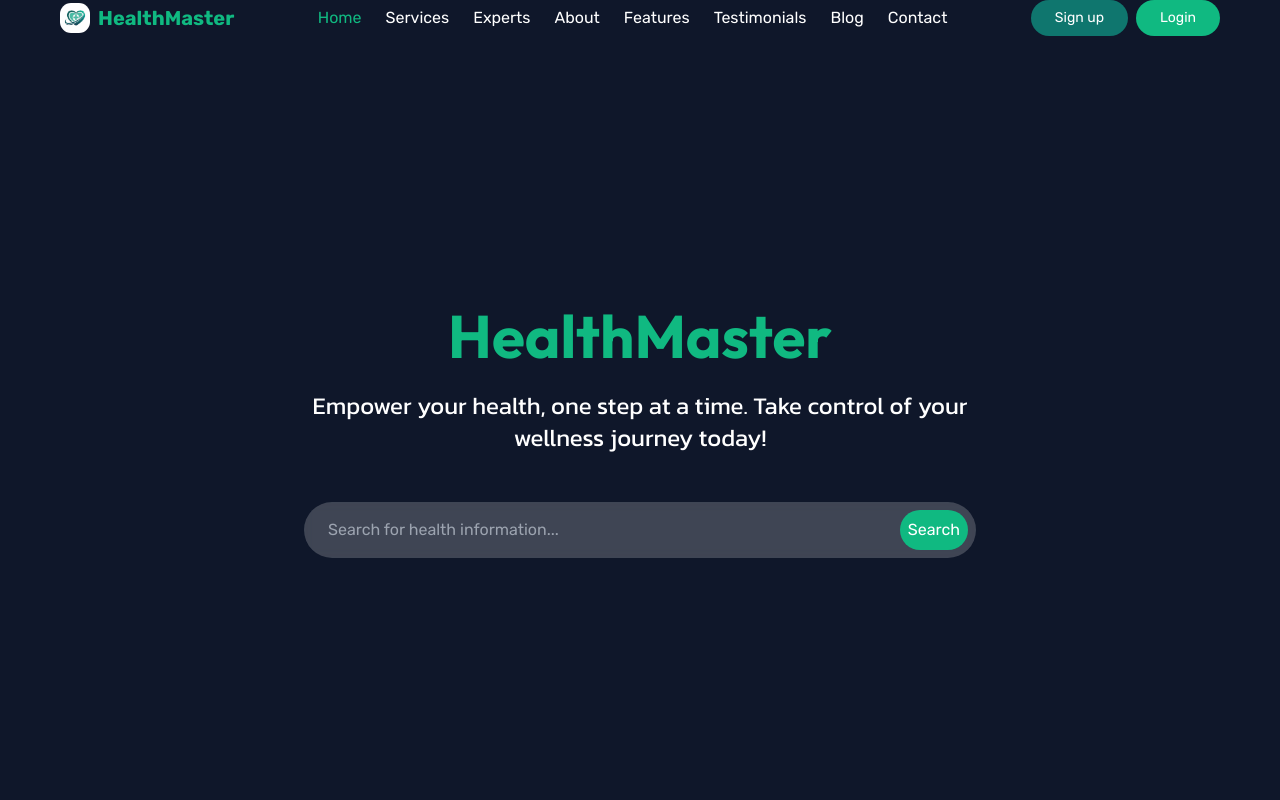
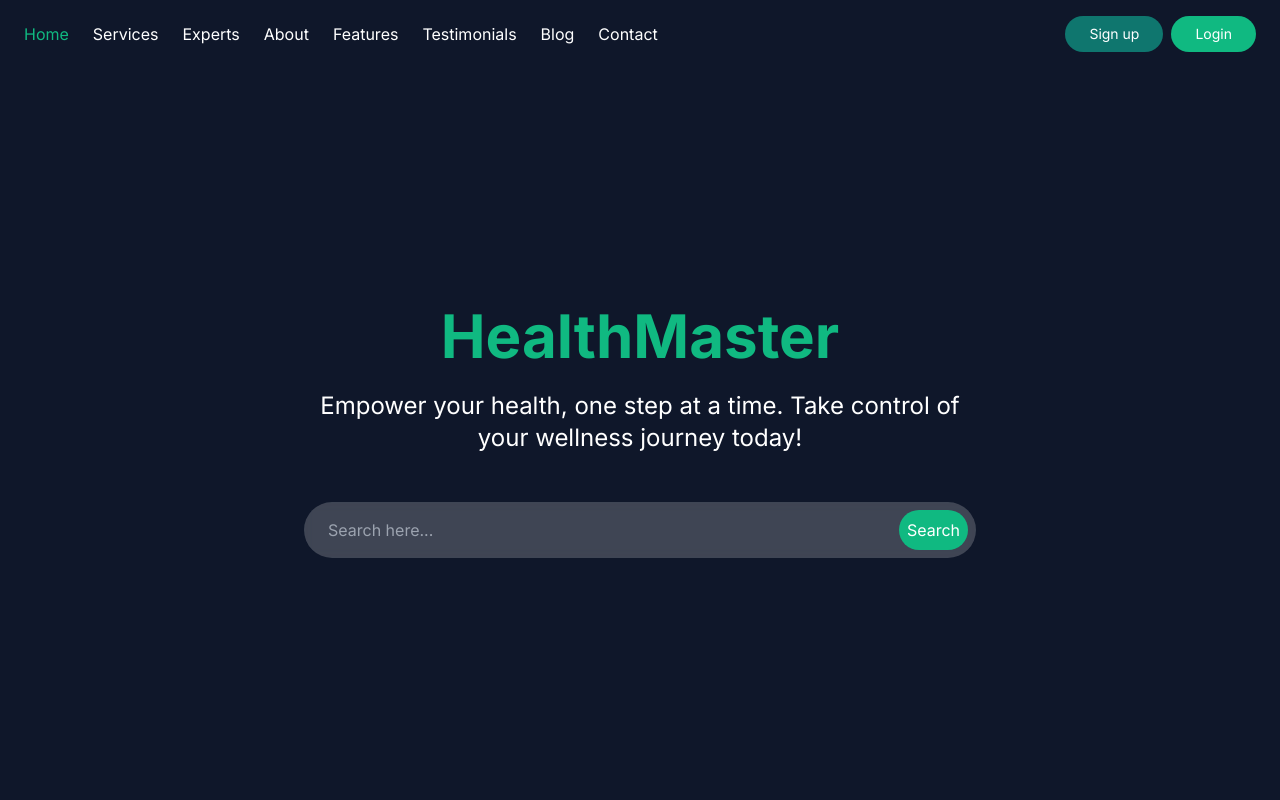
Before and after one commit to CHEGEBB/healthmasterv2, a Next.js app in the folder frontend/: page / in a window 1280 px wide. Shown: the top 800 px of the page. Built offline with nearby package versions, Linux system fonts and the light colour scheme.

Commit message:
refactor: Remove unused landing page logo and update search input styling

```diff
--- a/frontend/app/page.jsx
+++ b/frontend/app/page.jsx
@@ -2,7 +2,6 @@
 import React, { useState, useEffect, useRef } from 'react';
 import { motion, useViewportScroll, useTransform, useSpring, useScroll, AnimatePresence } from 'framer-motion';
 import { ArrowUpCircle, Menu, X, Phone, Mail, MapPin, Facebook, Twitter, Instagram, Linkedin } from 'lucide-react';
-import "../sass/landing.scss"
 import Image from 'next/image';
 
 const LandingPage = () => {
@@ -47,11 +46,11 @@ const LandingPage = () => {
     <div className="min-h-screen text-white bg-slate-900 font-outfit">
       <nav className={`fixed w-full z-50 transition-all duration-300 ${isScrolled ? 'bg-slate-900/80 backdrop-blur-md' : 'bg-transparent'}`}>
         <div className="container flex items-center justify-between px-4 py-4 mx-auto sm:px-6">
-          <div className="flex items-center">
+          {/* <div className="flex items-center">
             <Image src="/assets/icons/new.jpg" width={40} height={40}
             alt="HealthMaster logo" className="w-8 h-8 mr-2 sm:w-10 sm:h-10" />
             <span className="text-lg font-bold sm:text-xl font-kanit text-emerald-500">HealthMaster</span>
-          </div>
+          </div> */}
           <div className="hidden space-x-4 md:flex lg:space-x-6">
             {navItems.map((item) => (
               <a
@@ -108,8 +107,17 @@ const LandingPage = () => {
                 whileHover={{ scale: 1.05 }}
                 whileTap={{ scale: 0.95 }}
                 className="w-full px-6 py-2 text-left bg-emerald-500 hover:bg-emerald-600"
+                onClick={() => window.location.href = '/login'}
               >
                 Login
+              </motion.button>
+              <motion.button
+                whileHover={{ scale: 1.05 }}
+                whileTap={{ scale: 0.95 }}
+                className="w-full px-6 py-2 mt-2 text-left bg-teal-700 hover:bg-teal-600"
+                onClick={() => window.location.href = '/signup'}
+              >
+                Sign up
               </motion.button>
             </motion.div>
           )}
@@ -146,16 +154,16 @@ const LandingPage = () => {
             transition={{ delay: 0.4, duration: 0.8 }}
             className="flex justify-center"
           >
-            <div className="relative w-full max-w-2xl">
+            <div className="relative w-full max-w-2xl search">
               <input
                 type="text"
-                placeholder="Search for health information..."
-                className="w-full px-4 py-3 text-sm rounded-full sm:px-6 sm:py-4 sm:text-base text-slate-800 focus:outline-none focus:ring-2 focus:ring-emerald-500 bg-white/20 backdrop-blur-sm"
+                placeholder="Search here..."
+                className="w-full px-4 py-3 text-sm rounded-full sm:px-6 sm:py-4 sm:text-base text-slate-800 focus:outline-none focus:ring-2 focus:ring-emerald-500 bg-white/20 backdrop-blur-sm search-in"
               />
               <motion.button
                 whileHover={{ scale: 1.05 }}
                 whileTap={{ scale: 0.95 }}
-                className="absolute p-2 text-white transition-colors rounded-full right-2 top-2 bg-emerald-500 hover:bg-emerald-600"
+                className="absolute p-2 text-white transition-colors rounded-full right-2 top-2 bg-emerald-500 hover:bg-emerald-600 search-btn"
               >
                 Search
               </motion.button>
@@ -302,7 +310,7 @@ const LandingPage = () => {
                 transition={{ delay: index * 0.2, duration: 0.5 }}
                 className="p-6 transition-all sm:p-8 bg-white/20 backdrop-blur-sm rounded-2xl hover:shadow-xl hover:-translate-y-2"
               >
-                <Image src={feature.icon} width={400} height={400} alt={feature.title} className="w-12 h-12 mb-4 sm:w-16 sm:h-16 sm:mb-6 feat-image" />
+                <Image src={feature.icon} width={64} height={64} alt={feature.title} className="w-12 h-12 mb-4 sm:w-16 sm:h-16 sm:mb-6 feat-image" />
                 <h3 className="mb-2 text-xl font-semibold sm:text-2xl font-rubik">{feature.title}</h3>
                 <p className="text-sm sm:text-base text-slate-200 font-raleway">{feature.description}</p>
               </motion.div>
--- a/frontend/sass/landing.scss
+++ b/frontend/sass/landing.scss
@@ -1,28 +1,60 @@
 @import "./colors";
 @import "./fonts";
 
+// Variables
 $primary-bg: #09090b;
 $secondary-bg: #2d3748;
 $accent-color: #48bb78;
 $font-color: #edf2f7;
 $card-bg: #4a5568;
+
+// Breakpoints
+$breakpoint-xs: 320px;
+$breakpoint-sm: 480px;
+$breakpoint-md: 600px;
+$breakpoint-lg: 900px;
+$breakpoint-xl: 1200px;
+$breakpoint-xxl: 1400px;
+$breakpoint-uhd: 1920px;
+
+// Mixins
 @mixin for-phone-only {
-    @media (max-width: 599px) { @content; }
-  }
-  @mixin for-tablet-portrait-up {
-    @media (min-width: 600px) and (max-width: 899px) { @content; }
-  }
-  @mixin for-tablet-landscape-up {
-    @media (min-width: 900px) and (max-width: 1199px) { @content; }
-  }
-  @mixin for-desktop-up {
-    @media (min-width: 1200px)and (max-width:1399px) { @content; }
-  }
-  @mixin for-big-desktop-up {
-    @media (min-width: 1400px)and (max-width:1920px) { @content; }
+  @media (max-width: #{$breakpoint-md - 1px}) { @content; }
 }
 
+@mixin for-small-phone-only {
+  @media (max-width: #{$breakpoint-xs - 1px}) { @content; }
+}
 
+@mixin for-medium-phone-up {
+  @media (min-width: #{$breakpoint-xs}) and (max-width: #{$breakpoint-sm - 1px}) { @content; }
+}
+
+@mixin for-large-phone-up {
+  @media (min-width: #{$breakpoint-sm}) and (max-width: #{$breakpoint-md - 1px}) { @content; }
+}
+
+@mixin for-tablet-portrait-up {
+  @media (min-width: #{$breakpoint-md}) and (max-width: #{$breakpoint-lg - 1px}) { @content; }
+}
+
+@mixin for-tablet-landscape-up {
+  @media (min-width: #{$breakpoint-lg}) and (max-width: #{$breakpoint-xl - 1px}) { @content; }
+}
+
+@mixin for-desktop-up {
+  @media (min-width: #{$breakpoint-xl}) and (max-width: #{$breakpoint-xxl - 1px}) { @content; }
+}
+
+@mixin for-big-desktop-up {
+  @media (min-width: #{$breakpoint-xxl}) and (max-width: #{$breakpoint-uhd - 1px}) { @content; }
+}
+
+@mixin for-uhd-up {
+  @media (min-width: #{$breakpoint-uhd}) { @content; }
+}
+
+// Reset and base styles
 * {
   margin: 0;
   padding: 0;
@@ -34,51 +66,184 @@ body {
   font-family: $font-rubik !important;
   overflow-x: hidden !important;
 }
+
+// Container styles
 .container {
   max-width: 1200px;
   margin: 0 auto;
   padding: 0 20px;
-  h1{
+
+
+  @include for-small-phone-only {
+    padding: 0 10px;
+  }
+
+  @include for-uhd-up {
+    max-width: 1600px;
+  }
+
+  h1 {
     font-family: $font-outfit !important;
-    @include for-phone-only{
+
+    @include for-small-phone-only {
+      font-size: 2rem !important;
+    }
+
+    @include for-phone-only {
       font-size: 2.5rem !important;
     }
 
+    @include for-tablet-portrait-up {
+      font-size: 3rem !important;
     }
-  p{
+
+    @include for-desktop-up {
+      font-size: 3.5rem !important;
+    }
+  }
+
+  p {
     font-family: $font-kanit !important;
-    @include for-phone-only{
+
+    @include for-small-phone-only {
+      font-size: 0.875rem !important;
+    }
+
+    @include for-phone-only {
       font-size: 1rem !important;
     }
+
+    @include for-tablet-portrait-up {
+      font-size: 1.125rem !important;
     }
-  .items-center{
-    img{
+  }
+
+  .items-center {
+    img {
       width: 30px;
       height: 30px;
       border-radius: 11px;
     }
-    .about-image{
+
+    .about-image {
       width: 500px;
       height: 500px;
-        border-radius:2rem;
+      border-radius: 2rem;
       border-left: 5px solid $vivid-green;
-        @include for-phone-only{
+
+      @include for-small-phone-only {
+        width: 250px;
+        height: 250px;
+      }
+
+      @include for-phone-only {
         width: 300px;
         height: 300px;
       }
+
+      @include for-tablet-portrait-up {
+        width: 400px;
+        height: 400px;
       }
 
+      @include for-big-desktop-up {
+        width: 600px;
+        height: 600px;
       }
-  .feats{
-    .feat-image{
+    }
+  }
+
+  .feats {
+    .feat-image {
       width: 150px;
       height: 150px;
-        border-radius:2rem;
+      border-radius: 2rem;
       box-shadow: 0 0 1px 1px $starlight;
-        @include for-phone-only{
+
+      @include for-small-phone-only {
+        width: 100px;
+        height: 100px;
+      }
+
+      @include for-phone-only {
         width: 150px;
         height: 150px;
+      }
+
+      @include for-tablet-landscape-up {
+        width: 180px;
+        height: 180px;
+      }
+
+      @include for-big-desktop-up {
+        width: 200px;
+        height: 200px;
       }
     }
   }
 }
+
+// Responsive grid
+.grid {
+  display: grid;
+  gap: 1rem;
+
+  @include for-medium-phone-up {
+    gap: 1.5rem;
+  }
+
+  @include for-tablet-portrait-up {
+    gap: 2rem;
+  }
+
+  &.services, &.features {
+    grid-template-columns: 1fr;
+
+    @include for-medium-phone-up {
+      grid-template-columns: repeat(2, 1fr);
+    }
+
+    @include for-tablet-landscape-up {
+      grid-template-columns: repeat(3, 1fr);
+    }
+
+    @include for-desktop-up {
+      grid-template-columns: repeat(4, 1fr);
+    }
+  }
+}
+
+// Navigation responsive styles
+nav {
+  .container {
+    @include for-phone-only {
+      flex-direction: column;
+      align-items: flex-start;
+    }
+
+    @include for-tablet-portrait-up {
+      flex-direction: row;
+      align-items: center;
+    }
+  }
+
+  .hidden {
+    @include for-phone-only {
+      display: none;
+    }
+
+    @include for-tablet-portrait-up {
+      display: flex;
+    }
+  }
+
+  .md\:hidden {
+    @include for-phone-only {
+      display: block;
+    }
+
+    @include for-tablet-portrait-up {
+      display: none;
+    }
+  }
+}
```
Lines whose indentation alone changed are shown as unchanged.
